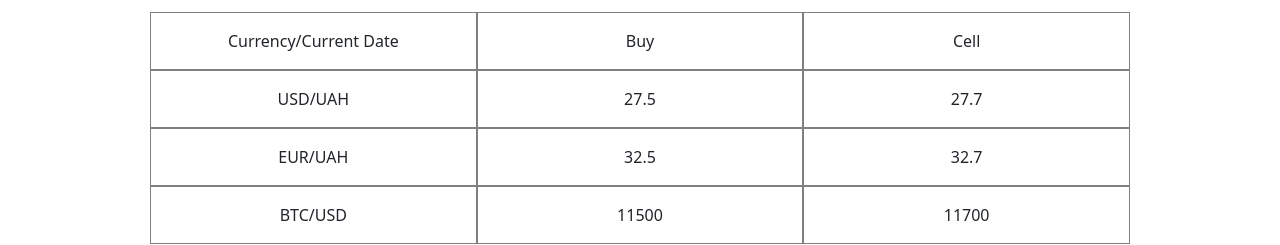
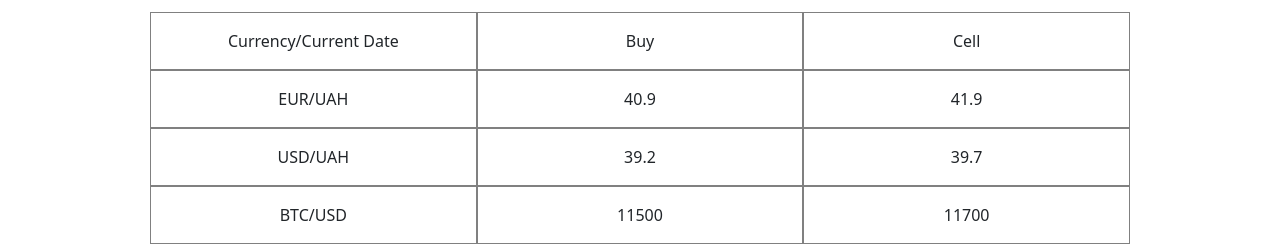
Before and after one commit to alex-faryna/Exchange, a React (Create React App) app: page / in a window 1280 px wide. Shown: the part 132-377 px from the top of the page. Built offline with nearby package versions, Linux system fonts and the light colour scheme.

Commit message:
sample fetch api data

```diff
--- a/public/index.html
+++ b/public/index.html
@@ -3,6 +3,7 @@
   <head>
     <meta charset="utf-8" />
     <link rel="icon" href="%PUBLIC_URL%/favicon.ico" />
+    <meta name="referrer" content="no-referrer-when-downgrade" />
     <meta name="viewport" content="width=device-width, initial-scale=1" />
     <meta name="theme-color" content="#000000" />
     <meta
--- a/src/App.tsx
+++ b/src/App.tsx
@@ -1,10 +1,10 @@
-import React, {ReactNode, useState} from 'react';
+import React, {ReactNode, useEffect, useState} from 'react';
 import logo from './logo.svg';
 import './App.css';
 import {HiPencil} from "react-icons/hi";
 import {useDispatch, useSelector} from "react-redux";
 
-import { setRates } from './store/exchange.state';
+import { setRates, errorLoading } from './store/exchange.state';
 import state, { RootState} from "./store";
 
 function Header() {
@@ -64,29 +64,18 @@ function EditableCell({ initialValue }: { initialValue: number }) {
     </Cell>
 }
 
-state.dispatch(setRates([{ key: '12a3', initialValue: { buy: 27.5, sell: 32 }}]));
-
 function RatesTable() {
-    const exchangeRates = useSelector((state: RootState) => state.exchange);
-    const dispatch = useDispatch();
-
-    console.log(exchangeRates);
-
-    const data: CurrencyRate[] = [
-        { ccy: 'USD', baseCcy: 'UAH', buy: 27.5, sell: 27.7 },
-        { ccy: 'EUR', baseCcy: 'UAH', buy: 32.5, sell: 32.7 },
-        { ccy: 'BTC', baseCcy: 'USD', buy: 11500, sell: 11700 },
-    ];
+    const exchangeRates = useSelector((state: RootState) => state.exchange.rates);
 
     return <div className='rates-table'>
         <Cell>Currency/Current Date</Cell>
         <Cell>Buy</Cell>
         <Cell>Cell</Cell>
         {
-            data.map(row => <React.Fragment key={`${row.ccy}/${row.baseCcy}`}>
-                <Cell>{row.ccy}/{row.baseCcy}</Cell>
-                <EditableCell initialValue={row.buy}></EditableCell>
-                <EditableCell initialValue={row.sell}></EditableCell>
+            Object.entries(exchangeRates).map(([key, { value }]) => <React.Fragment key={key}>
+                <Cell>{key}</Cell>
+                <EditableCell initialValue={value.buy}></EditableCell>
+                <EditableCell initialValue={value.sell}></EditableCell>
             </React.Fragment>)
         }
     </div>;
@@ -96,14 +85,55 @@ function Converter() {
     return <span>Converter</span>
 }
 
+function stubData() {
+    return new Promise<Record<string, string>[]>((resolve, reject) => {
+        setTimeout(() => {
+            resolve([
+                {"ccy":"EUR","base_ccy":"UAH","buy":"40.90","sale":"41.90"},
+                {"ccy":"USD","base_ccy":"UAH","buy":"39.20","sale":"39.70"},
+                {"ccy":"BTC","base_ccy":"USD","buy":"11500","sale":"11700"}
+            ]);
+        }, 1500);
+    });
+}
+function Container({ children }: { children: ReactNode}) {
+    const exchangeState = useSelector((state: RootState) => state.exchange.state);
+
+    let elem = children;
+    if (exchangeState === 'loading') {
+        elem = <p>Loading...</p>
+    } else if (exchangeState === 'error') {
+        elem = <p>Error!</p>
+    }
+
+    return <div className='container'>
+        { elem }
+    </div>;
+}
+
 function App() {
+  const dispatch = useDispatch();
+
+  useEffect(() => {
+      //fetch("http://api.privatbank.ua/p24api/pubinfo?json&exchange&coursid=5")
+      stubData()
+          .then((data: Record<string, string>[]) => {
+              const res = data.map(row => ({
+                  key: `${row.ccy}/${row.base_ccy}`,
+                  initialValue: { buy: Number(row.buy), sell: Number(row.sale) },
+              }));
+              dispatch(setRates(res));
+          })
+          .catch(error => dispatch(errorLoading()));
+  }, []);
+
   return (
     <>
       <Header></Header>
-      <div className='container'>
-        <RatesTable></RatesTable>
-        <Converter></Converter>
-      </div>
+      <Container>
+          <RatesTable></RatesTable>
+          <Converter></Converter>
+      </Container>
       <Footer></Footer>
     </>
   );
--- a/src/index.tsx
+++ b/src/index.tsx
@@ -6,6 +6,9 @@ import reportWebVitals from './reportWebVitals';
 import App from './App';
 import {Provider} from "react-redux";
 import store from './store/index';
+
+
+
 
 const root = ReactDOM.createRoot(document.getElementById('root')!);
 root.render(
--- a/src/store/exchange.state.ts
+++ b/src/store/exchange.state.ts
@@ -8,25 +8,37 @@ export interface Rate {
     initialValue: RateValue,
     value: RateValue,
 }
-export type ExchangeState = Record<string, Rate>;
 
-const initialState: ExchangeState = { };
+export type ExchangeState = {
+    state: 'loading' | 'error' | 'loaded',
+    rates: Record<string, Rate>,
+};
+
+const initialState: ExchangeState = {
+    state: 'loading',
+    rates: {},
+};
 
 export const exchangeSlice = createSlice({
     name: 'exchange',
     initialState,
     reducers: {
-        setRates: (state, { payload }: PayloadAction<[{ key: string, initialValue: RateValue }]> ) => {
+        errorLoading: (state) => {
+          state.state = 'error';
+        },
+        setRates: (state, { payload }: PayloadAction<{ key: string, initialValue: RateValue }[]> ) => {
+            state.state = 'loaded';
             payload.forEach(rate => {
-                state[rate.key] = { initialValue: rate.initialValue, value: rate.initialValue };
+                state.rates[rate.key] = { initialValue: rate.initialValue, value: rate.initialValue };
             })
         },
         editRate: (state, { payload }: PayloadAction<{ key: string, value: number, buy: boolean }>) => {
-            state[payload.key].value[payload.buy ? 'buy' : 'sell'] = payload.value;
+            state.rates[payload.key].value[payload.buy ? 'buy' : 'sell'] = payload.value;
         }
     },
+
 });
 
-export const { setRates, editRate } = exchangeSlice.actions;
+export const { setRates, editRate, errorLoading } = exchangeSlice.actions;
 
 export default exchangeSlice.reducer;
```
